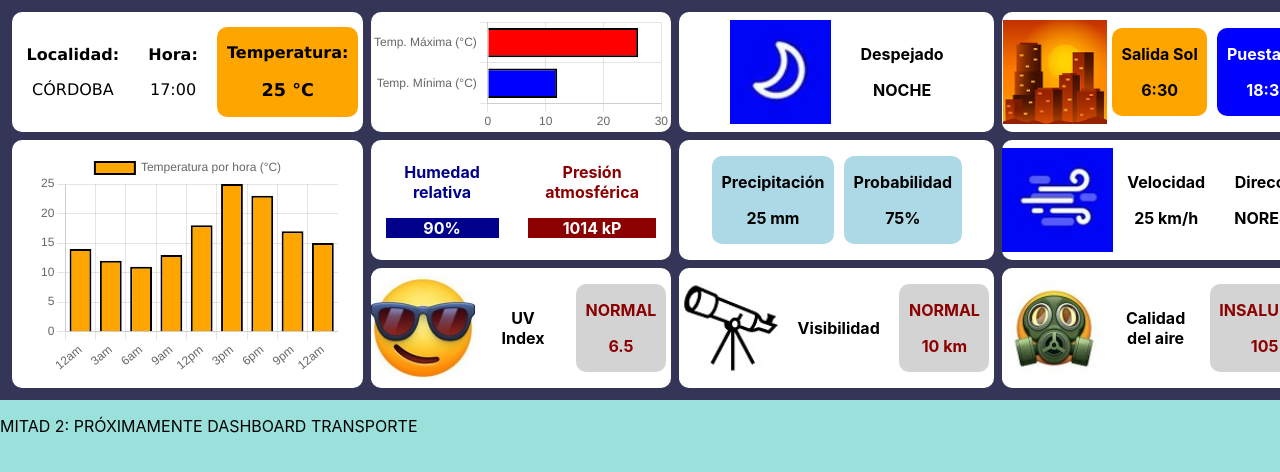
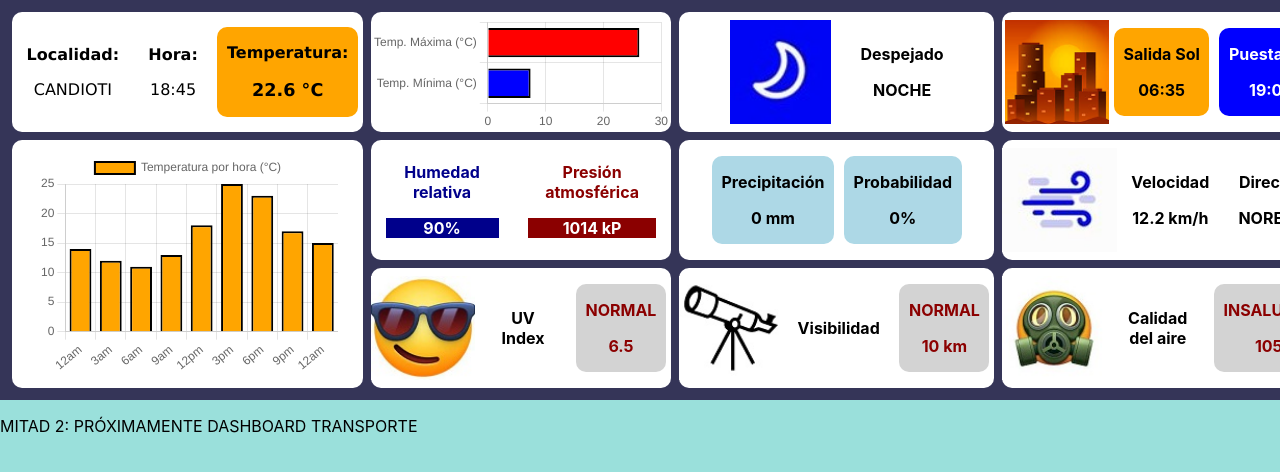
Before and after one commit to panchocandioti/dashboard, a React (Create React App) app: page / in a window 1280 px wide. Shown: the top 472 px of the page. Built offline with nearby package versions, Linux system fonts and the light colour scheme.

Commit message:
Maqueta con datos JSON inicio

```diff
--- a/src/Components/Datos.js
+++ b/src/Components/Datos.js
@@ -1,3 +1,307 @@
-const datosApi = {};
+const datosApi1 = {
+    "latitude": -31.375,
+    "longitude": -60.75,
+    "generationtime_ms": 0.20492076873779297,
+    "utc_offset_seconds": -10800,
+    "timezone": "America/Sao_Paulo",
+    "timezone_abbreviation": "-03",
+    "elevation": 24.0,
+    "current_weather_units": {
+        "time": "iso8601",
+        "temperature": "°C",
+        "windspeed": "km/h",
+        "winddirection": "°",
+        "is_day": "",
+        "weathercode": "wmo code"
+    },
+    "current_weather_interval_seconds": 900,
+    "current_weather": {
+        "time": "2023-10-05T18:45",
+        "temperature": 22.6,
+        "windspeed": 12.2,
+        "winddirection": 34,
+        "is_day": 1,
+        "weathercode": 0
+    },
+    "hourly_units": {
+        "time": "iso8601",
+        "temperature_2m": "°C",
+        "relativehumidity_2m": "%",
+        "weathercode": "wmo code",
+        "surface_pressure": "hPa",
+        "visibility": "m",
+        "winddirection_10m": "°",
+        "uv_index": "",
+        "is_day": ""
+    },
+    "hourly": {
+        "time": [
+            "2023-10-05T00:00",
+            "2023-10-05T01:00",
+            "2023-10-05T02:00",
+            "2023-10-05T03:00",
+            "2023-10-05T04:00",
+            "2023-10-05T05:00",
+            "2023-10-05T06:00",
+            "2023-10-05T07:00",
+            "2023-10-05T08:00",
+            "2023-10-05T09:00",
+            "2023-10-05T10:00",
+            "2023-10-05T11:00",
+            "2023-10-05T12:00",
+            "2023-10-05T13:00",
+            "2023-10-05T14:00",
+            "2023-10-05T15:00",
+            "2023-10-05T16:00",
+            "2023-10-05T17:00",
+            "2023-10-05T18:00",
+            "2023-10-05T19:00",
+            "2023-10-05T20:00",
+            "2023-10-05T21:00",
+            "2023-10-05T22:00",
+            "2023-10-05T23:00"
+        ],
+        "temperature_2m": [
+            11.5,
+            11.2,
+            11.5,
+            9.1,
+            8.5,
+            9.1,
+            8.3,
+            7.4,
+            10.5,
+            16.2,
+            19.5,
+            21.8,
+            23.5,
+            24.7,
+            25.7,
+            26.0,
+            26.2,
+            25.8,
+            24.8,
+            22.1,
+            19.0,
+            17.4,
+            16.2,
+            15.1
+        ],
+        "relativehumidity_2m": [
+            62,
+            62,
+            59,
+            66,
+            68,
+            64,
+            66,
+            72,
+            64,
+            39,
+            31,
+            26,
+            23,
+            21,
+            19,
+            19,
+            19,
+            20,
+            22,
+            29,
+            38,
+            43,
+            48,
+            53
+        ],
+        "weathercode": [
+            0,
+            0,
+            0,
+            0,
+            0,
+            0,
+            0,
+            0,
+            0,
+            0,
+            0,
+            0,
+            0,
+            0,
+            0,
+            0,
+            0,
+            0,
+            0,
+            0,
+            0,
+            0,
+            0,
+            0
+        ],
+        "surface_pressure": [
+            1011.7,
+            1011.4,
+            1010.7,
+            1010.5,
+            1009.8,
+            1009.2,
+            1008.9,
+            1008.5,
+            1009.3,
+            1009.4,
+            1009.8,
+            1009.1,
+            1008.0,
+            1006.9,
+            1005.4,
+            1004.3,
+            1003.4,
+            1003.0,
+            1002.8,
+            1003.0,
+            1003.9,
+            1004.9,
+            1005.3,
+            1005.6
+        ],
+        "visibility": [
+            24140.00,
+            24140.00,
+            24140.00,
+            24140.00,
+            24140.00,
+            24140.00,
+            24140.00,
+            24140.00,
+            24140.00,
+            24140.00,
+            24140.00,
+            24140.00,
+            24140.00,
+            24140.00,
+            24140.00,
+            24140.00,
+            24140.00,
+            24140.00,
+            24140.00,
+            24140.00,
+            24140.00,
+            24140.00,
+            24140.00,
+            24140.00
+        ],
+        "winddirection_10m": [
+            170,
+            153,
+            180,
+            284,
+            304,
+            45,
+            81,
+            83,
+            51,
+            30,
+            13,
+            13,
+            10,
+            5,
+            8,
+            13,
+            15,
+            19,
+            24,
+            37,
+            40,
+            32,
+            26,
+            25
+        ],
+        "uv_index": [
+            0.00,
+            0.00,
+            0.00,
+            0.00,
+            0.00,
+            0.00,
+            0.00,
+            0.05,
+            0.65,
+            2.15,
+            3.95,
+            5.70,
+            7.00,
+            7.65,
+            7.55,
+            6.70,
+            5.25,
+            3.45,
+            1.65,
+            0.40,
+            0.00,
+            0.00,
+            0.00,
+            0.00
+        ],
+        "is_day": [
+            0,
+            0,
+            0,
+            0,
+            0,
+            0,
+            0,
+            1,
+            1,
+            1,
+            1,
+            1,
+            1,
+            1,
+            1,
+            1,
+            1,
+            1,
+            1,
+            1,
+            0,
+            0,
+            0,
+            0
+        ]
+    },
+    "daily_units": {
+        "time": "iso8601",
+        "temperature_2m_max": "°C",
+        "temperature_2m_min": "°C",
+        "sunrise": "iso8601",
+        "sunset": "iso8601",
+        "precipitation_sum": "mm",
+        "precipitation_probability_max": "%"
+    },
+    "daily": {
+        "time": [
+            "2023-10-05"
+        ],
+        "temperature_2m_max": [
+            26.2
+        ],
+        "temperature_2m_min": [
+            7.4
+        ],
+        "sunrise": [
+            "2023-10-05T06:35"
+        ],
+        "sunset": [
+            "2023-10-05T19:07"
+        ],
+        "precipitation_sum": [
+            0.00
+        ],
+        "precipitation_probability_max": [
+            0
+        ]
+    }
+};
 
-export const datosTrabajo = datosApi;
+export const datosTrabajo1 = datosApi1;
--- a/src/Components/HoraPorHora.js
+++ b/src/Components/HoraPorHora.js
@@ -1,7 +1,7 @@
 import React from 'react'
 import { Chart as ChartJS, BarElement, CategoryScale, LinearScale, Tooltip, Legend } from "chart.js";
 import { Bar } from "react-chartjs-2";
-import { datosTrabajo } from './Datos';
+import { datosTrabajo1 } from './Datos';
 
 ChartJS.register(BarElement, CategoryScale, LinearScale, Tooltip, Legend);
 
--- a/src/Components/Lluvia.js
+++ b/src/Components/Lluvia.js
@@ -1,15 +1,19 @@
 import React from 'react'
+import { datosTrabajo1 } from './Datos';
+
+const precipitacion = datosTrabajo1["daily"]["precipitation_sum"];
+const probabilidad = datosTrabajo1["daily"]["precipitation_probability_max"];
 
 function Lluvia() {
   return (
     <div className='subseccion'>
         <div className='elemento' style={{backgroundColor: "lightblue"}}>
             <p><b>Precipitación</b></p>
-            <p><b>25 mm</b></p>
+            <p><b>{precipitacion} mm</b></p>
         </div>
         <div className='elemento'style={{backgroundColor: "lightblue"}}>
         <p><b>Probabilidad</b></p>
-            <p><b>75%</b></p>
+            <p><b>{probabilidad}%</b></p>
         </div>
     </div>
   )
--- a/src/Components/MaxMin.js
+++ b/src/Components/MaxMin.js
@@ -1,6 +1,7 @@
 import React from 'react'
 import { Chart as ChartJS, BarElement, CategoryScale, LinearScale, Tooltip, Legend } from "chart.js";
 import { Bar } from "react-chartjs-2";
+import { datosTrabajo1 } from './Datos';
 
 ChartJS.register(BarElement, CategoryScale, LinearScale, Tooltip, Legend);
 
@@ -10,7 +11,7 @@ function MaxMin() {
         labels: ["Temp. Máxima (°C)", "Temp. Mínima (°C)"],
         datasets: [{
             label: "",
-            data: [26, 12],
+            data: [datosTrabajo1["daily"]["temperature_2m_max"][0], datosTrabajo1["daily"]["temperature_2m_min"][0]],
             backgroundColor: ["red", "blue"],
             borderColor: "black",
             borderWidth: 2,
--- a/src/Components/SalidaPuesta.js
+++ b/src/Components/SalidaPuesta.js
@@ -1,5 +1,9 @@
 import React from 'react'
 import crepusculo from "../multimedia/crepusculo.jpg"
+import { datosTrabajo1 } from './Datos';
+
+const horaSalida = datosTrabajo1["daily"]["sunrise"][0].split("T")[1];
+const horaPuesta = datosTrabajo1["daily"]["sunset"][0].split("T")[1];
 
 function SalidaPuesta() {
   return (
@@ -7,11 +11,11 @@ function SalidaPuesta() {
         <img src={crepusculo}></img>
         <div className='elemento' style={{backgroundColor: "orange"}}>
             <p><b>Salida Sol</b></p>
-            <p><b>6:30</b></p>
+            <p><b>{horaSalida}</b></p>
         </div>
         <div className='elemento'style={{color: "white", backgroundColor: "blue"}}>
         <p><b>Puesta Sol</b></p>
-            <p><b>18:30</b></p>
+            <p><b>{horaPuesta}</b></p>
         </div>
     </div>
   )
--- a/src/Components/Temperatura.js
+++ b/src/Components/Temperatura.js
@@ -1,10 +1,11 @@
-import React, {useState} from 'react'
+import React from 'react'
+import { datosTrabajo1 } from './Datos';
 
 function Temperatura() {
 
-    const [temperatura, setTemperatura] = useState(25);
-    const [localidad, setLocalidad] = useState("CÓRDOBA");
-    const [hora, setHora] = useState("17:00")
+    const temperatura = datosTrabajo1["current_weather"]["temperature"];
+    const localidad = "CANDIOTI";
+    const hora = datosTrabajo1["current_weather"]["time"].split("T")[1];
 
 
 
--- a/src/Components/Viento.js
+++ b/src/Components/Viento.js
@@ -1,18 +1,49 @@
-import React from 'react'
+import React, { useState } from 'react'
 import vientoDia from "../multimedia/IconosClima/dia/vientoDia.jpg"
 import vientoNoche from "../multimedia/IconosClima/noche/vientoNoche.jpg"
+import { datosTrabajo1 } from './Datos'
 
 function Viento() {
+
+    const velocidad = datosTrabajo1["current_weather"]["windspeed"];
+    const direccionGrados = datosTrabajo1["current_weather"]["winddirection"];
+    const esDiaNumero = datosTrabajo1["current_weather"]["is_day"];
+
+    var direccion = "";
+
+    const convertirDireccion = () => {
+        if (direccionGrados > 337 || direccionGrados < 23) {
+            direccion = "NORTE"
+        } else if (direccionGrados > 23 && direccionGrados < 68) {
+            direccion = "NORESTE"
+        } else if (direccionGrados > 67 && direccionGrados < 113) {
+            direccion = "ESTE"
+        } else if (direccionGrados > 112 && direccionGrados < 158) {
+            direccion = "SURESTE"
+        } else if (direccionGrados > 157 && direccionGrados < 203) {
+            direccion = "SUR"
+        } else if (direccionGrados > 202 && direccionGrados < 248) {
+            direccion = "SUROESTE"
+        } else if (direccionGrados > 247 && direccionGrados < 293) {
+            direccion = "OESTE"
+        } else if (direccionGrados > 292 && direccionGrados < 338) {
+            direccion = "NOROESTE"
+        }
+    }
+
+    convertirDireccion();
+
     return (
         <div className='subseccion'>
-            <img src={vientoNoche}></img>
+            {esDiaNumero !== 1 && (<img src={vientoNoche}></img>)}
+            {esDiaNumero === 1 && (<img src={vientoDia}></img>)}
             <div className='elemento'>
                 <p><b>Velocidad</b></p>
-                <p><b>25 km/h</b></p>
+                <p><b>{velocidad} km/h</b></p>
             </div>
             <div className='elemento'>
                 <p><b>Dirección</b></p>
-                <p><b>NORESTE</b></p>
+                <p><b>{direccion}</b></p>
             </div>
         </div>
     )
```
Also changed, not shown: src/Components/Datos2.js (added, +69 -0 lines).
